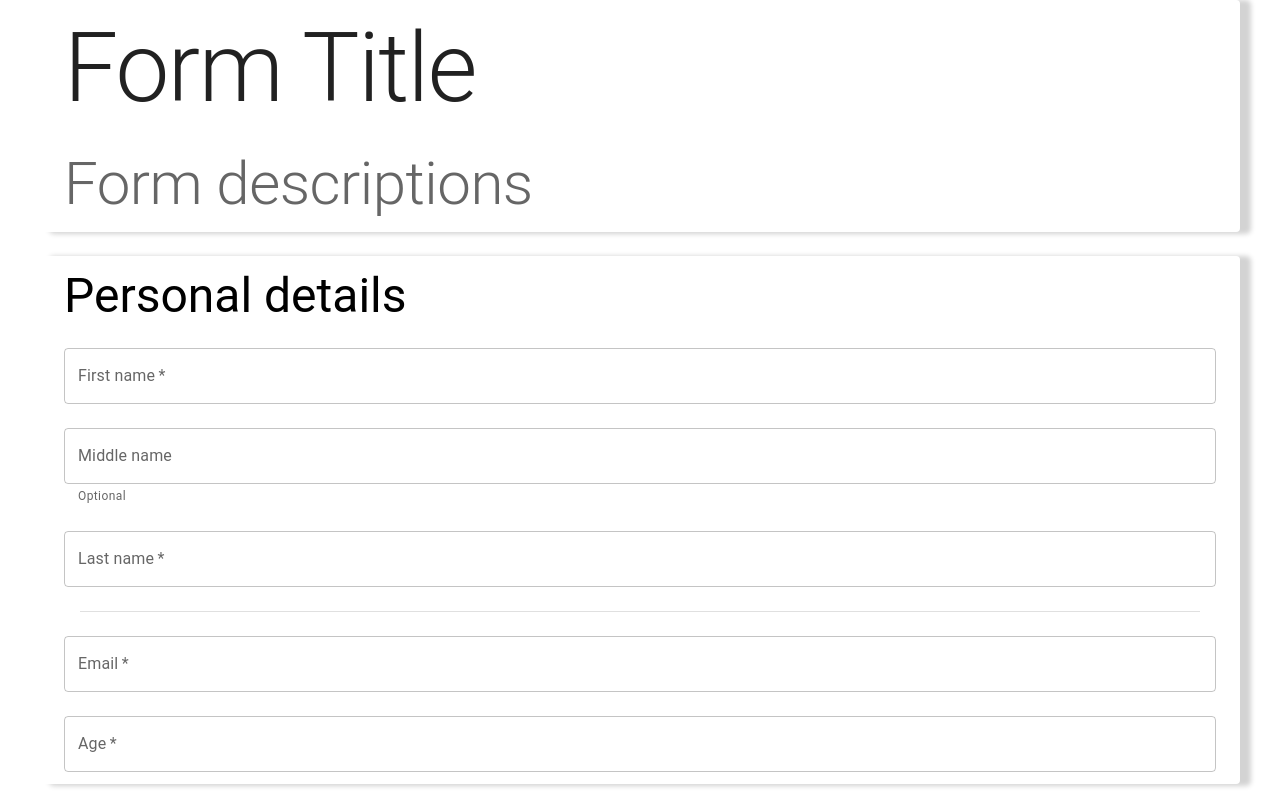
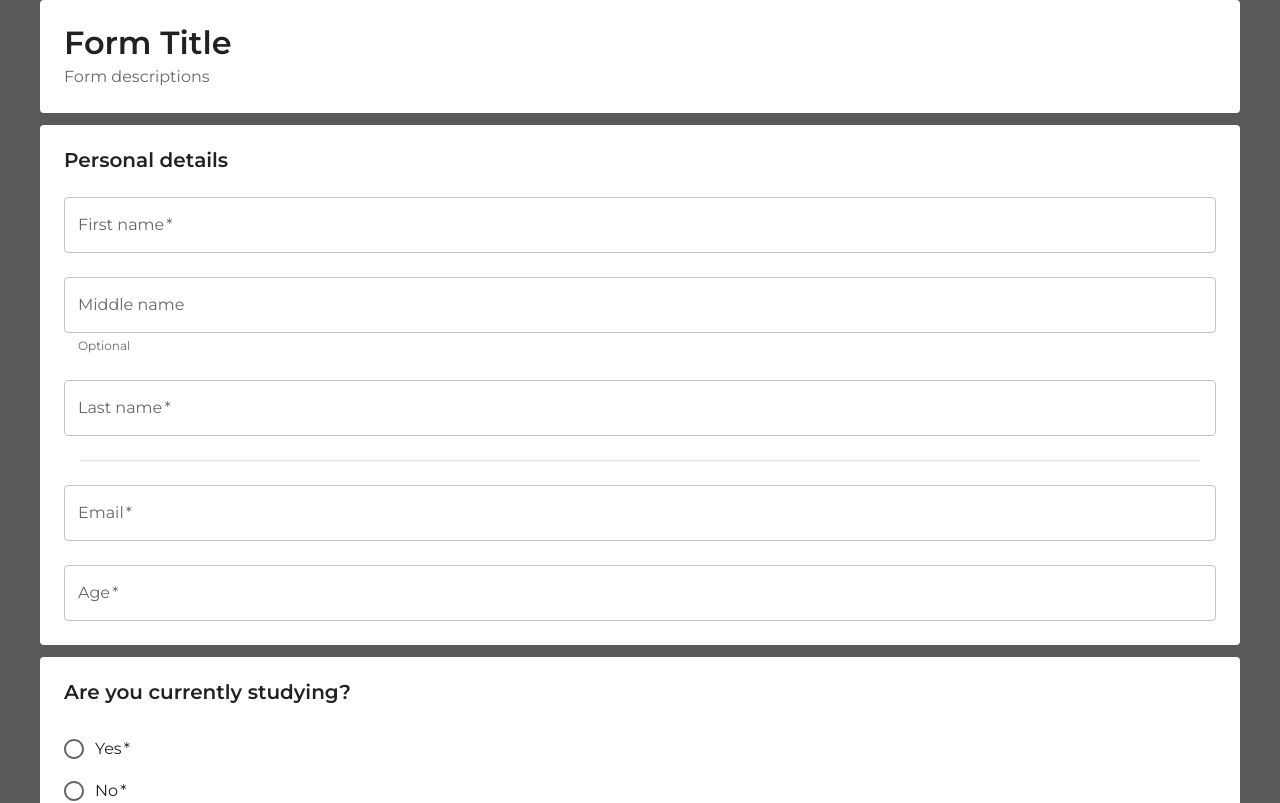
Before and after one commit to camTopping/readytech-assessment, a React (Create React App) app: page / in a window 1280 px wide. Shown: the top 803 px of the page. Built offline with nearby package versions, Linux system fonts and the light colour scheme; the HTML template or start-up script is replaced by a standard one.

Commit message:
Matching Styling of Figma

```diff
--- a/public/index.html
+++ b/public/index.html
@@ -5,39 +5,11 @@
     <link rel="icon" href="%PUBLIC_URL%/favicon.ico" />
     <meta name="viewport" content="width=device-width, initial-scale=1" />
     <meta name="theme-color" content="#000000" />
-    <meta
-      name="description"
-      content="Web site created using create-react-app"
-    />
-    <link rel="apple-touch-icon" href="%PUBLIC_URL%/logo192.png" />
-    <!--
-      manifest.json provides metadata used when your web app is installed on a
-      user's mobile device or desktop. See https://developers.google.com/web/fundamentals/web-app-manifest/
-    -->
     <link rel="manifest" href="%PUBLIC_URL%/manifest.json" />
-    <!--
-      Notice the use of %PUBLIC_URL% in the tags above.
-      It will be replaced with the URL of the `public` folder during the build.
-      Only files inside the `public` folder can be referenced from the HTML.
-
-      Unlike "/favicon.ico" or "favicon.ico", "%PUBLIC_URL%/favicon.ico" will
-      work correctly both with client-side routing and a non-root public URL.
-      Learn how to configure a non-root public URL by running `npm run build`.
-    -->
     <title>ReadyTech Assessment CT</title>
   </head>
   <body>
     <noscript>You need to enable JavaScript to run this app.</noscript>
     <div id="root"></div>
-    <!--
-      This HTML file is a template.
-      If you open it directly in the browser, you will see an empty page.
-
-      You can add webfonts, meta tags, or analytics to this file.
-      The build step will place the bundled scripts into the <body> tag.
-
-      To begin the development, run `npm start` or `yarn start`.
-      To create a production bundle, use `npm run build` or `yarn build`.
-    -->
   </body>
 </html>
--- a/src/App.js
+++ b/src/App.js
@@ -1,10 +1,12 @@
 import Form from "./views/Form";
 import { ThemeProvider } from "@emotion/react";
+import { CssBaseline } from '@mui/material/';
 import theme from "theme";
 
 function App() {
     return (
       <ThemeProvider theme={theme}>
+        <CssBaseline />
         <Form />
       </ThemeProvider>
     );
--- a/src/components/LargeTextField/index.js
+++ b/src/components/LargeTextField/index.js
@@ -5,7 +5,6 @@ function LargeTextField(props) {
         <TextField
             multiline
             rows={8}
-            maxRows={20}
             {...props}
         />
     )
--- a/src/index.css
+++ b/src/index.css
@@ -1,13 +1,10 @@
 body {
   margin: 0;
-  font-family: -apple-system, BlinkMacSystemFont, 'Segoe UI', 'Roboto', 'Oxygen',
-    'Ubuntu', 'Cantarell', 'Fira Sans', 'Droid Sans', 'Helvetica Neue',
-    sans-serif;
   -webkit-font-smoothing: antialiased;
   -moz-osx-font-smoothing: grayscale;
 }
 
-code {
-  font-family: source-code-pro, Menlo, Monaco, Consolas, 'Courier New',
-    monospace;
+@font-face {
+  font-family: 'Montserrat';
+  src: local('Montserrat'), url(./fonts/Montserrat-VariableFont_wght.ttf) format('truetype');
 }
--- a/src/theme.js
+++ b/src/theme.js
@@ -1,19 +1,53 @@
 import { green } from '@mui/material/colors'
-const { createTheme } = require("@mui/material");
+import { createTheme } from '@mui/material/styles';
 
 const theme = createTheme({
+    typography: {
+        fontFamily: [
+            'Montserrat',
+        ].join(','),
+        h1: {
+            fontSize: '2rem',
+            fontWeight: 600,
+        },
+        h2: {
+            fontSize: '1.5rem',
+            fontWeight: 600,
+        },
+        h3: {
+            fontSize: '1.25rem',
+            fontWeight: 600,
+        },
+        h4: {
+            fontSize: '1.2rem',
+            fontWeight: 600,
+        },
+        h5: {
+            fontSize: '1.1rem',
+            fontWeight: 600,
+        },
+        h6: {
+            fontSize: '1rem',
+            fontWeight: 600,
+        },
+    },
     palette: {
-        primary: green
+        primary: green,
+        background: {
+            default: '#595959', // Set your desired background color here
+        },
     },
     components: {
         MuiContainer: {
             styleOverrides: {
                 root: {
                     display: 'flex',
+                    background: 'white',
                     flexDirection: 'column',
                     gap: '24px',
                     padding: '12px',
-                    boxShadow: '10px 1px 5px 1px lightgrey',
+                    paddingTop: '24px',
+                    paddingBottom: '24px',
                     borderRadius: '4px'
                 }
             }
@@ -24,6 +58,7 @@ const theme = createTheme({
                     width: '100%',
                     border: '1px solid',
                     borderRadius: '4px',
+                    background: 'white'
                 }
             },
             variants: [
--- a/src/views/Form/Components/FormHeader.js
+++ b/src/views/Form/Components/FormHeader.js
@@ -6,7 +6,7 @@ function FormHeader(props) {
             <Typography variant='h1' color="text.primary">
                 Form Title
             </Typography>
-            <Typography variant='h2' color="text.secondary">
+            <Typography color="text.secondary">
                 Form descriptions
             </Typography>
         </Container>
--- a/src/views/Form/Components/PersonalDetails.js
+++ b/src/views/Form/Components/PersonalDetails.js
@@ -1,12 +1,19 @@
-import TextField from '@mui/material/TextField';
-import { Divider, Typography, Container } from '@mui/material';
-import { useState } from 'react';
+import { Divider, Typography, Container, TextField } from '@mui/material';
+import { useEffect, useState } from 'react';
 
 function PersonalDetails(props) {
-    const {values, onChange, ...rest} = props;
+    const {values, onChange, isError, ...rest} = props;
 
     // Define states for error feedback
     const [error, setError] = useState({firstname: '', middlename: '', lastname: '', email: '', age: ''});
+
+    // Watch for changes on error for parent
+    useEffect(() => {
+        if(Object.values(error).some(val => !!val)){
+            return isError(true);
+        }
+        return isError(false);
+    }, [error]);
 
     // Names must be under 50 characters
     const validateName = (id, name) => {
--- a/src/views/Form/index.js
+++ b/src/views/Form/index.js
@@ -1,4 +1,4 @@
-import { Container, Typography, Button, Alert, CircularProgress, IconButton } from '@mui/material';
+import { Container, Typography, Button, Alert, CircularProgress } from '@mui/material';
 import PersonalDetails from './Components/PersonalDetails';
 import StudyingDetails from './Components/StudyingDetails';
 import FormHeader from './Components/FormHeader';
@@ -15,8 +15,6 @@ function Form(props) {
 
     // Define errors to track valid form
     const [errorPersonal, setErrorPersonal] = useState(false);
-    const [errorStudy, setErrorStudy] = useState(false);
-    const [errorExtra, setErrorExtra] = useState(false);
 
     // Define state for each subcomponent
     const [personalDetails, setPersonalDetails] = useState({firstname: '', middlename: '', lastname: '', email: '', age: ''})
@@ -28,7 +26,19 @@ function Form(props) {
         e.preventDefault();
 
         setIsSubmitting(true);
-        // simulate API call
+        // simulate API call. data would look similar to this
+        const data = {
+            firstname: personalDetails.firstname,
+            middlename: personalDetails.middlename,
+            lastname:  personalDetails.lastname,
+            email: personalDetails.email,
+            age: personalDetails.age,
+            isStudying: studyDetails.studying,
+            studyDetails: studyDetails.studydetails,
+            extraInfo: extraInfo
+        }
+
+        // setSubmitError would be used here if API response was error code
         await delay(3000);
 
         setIsSubmitting(false);
@@ -36,19 +46,19 @@ function Form(props) {
     }
 
     // All Errors must be false for valid form
-    const isInvalid = errorPersonal || errorStudy || errorExtra;
+    const isInvalid = errorPersonal;
 
     return (
-        <form onSubmit={onSubmit}>
+        <form onSubmit={onSubmit} {...props}>
             <Flex
                 flexDirection='column'
                 autoComplete='off'
-                gap="24px"
+                gap="12px"
             >
-                <FormHeader />
-                <PersonalDetails values={personalDetails} onChange={setPersonalDetails} />
-                <StudyingDetails values={studyDetails} onChange={setStudyDetails}/>
-                <ExtraInformation value={extraInfo} onChange={setExtraInfo}/>
+                <FormHeader sx={{gap: "4px"}} />
+                <PersonalDetails values={personalDetails} onChange={setPersonalDetails} isError={setErrorPersonal} />
+                <StudyingDetails values={studyDetails} onChange={setStudyDetails} />
+                <ExtraInformation value={extraInfo} onChange={setExtraInfo} />
                 <Container>
                     <Typography variant="h3">Complete form</Typography>
                     {
```
Also changed, not shown: src/fonts/Montserrat-VariableFont_wght.ttf (added).
